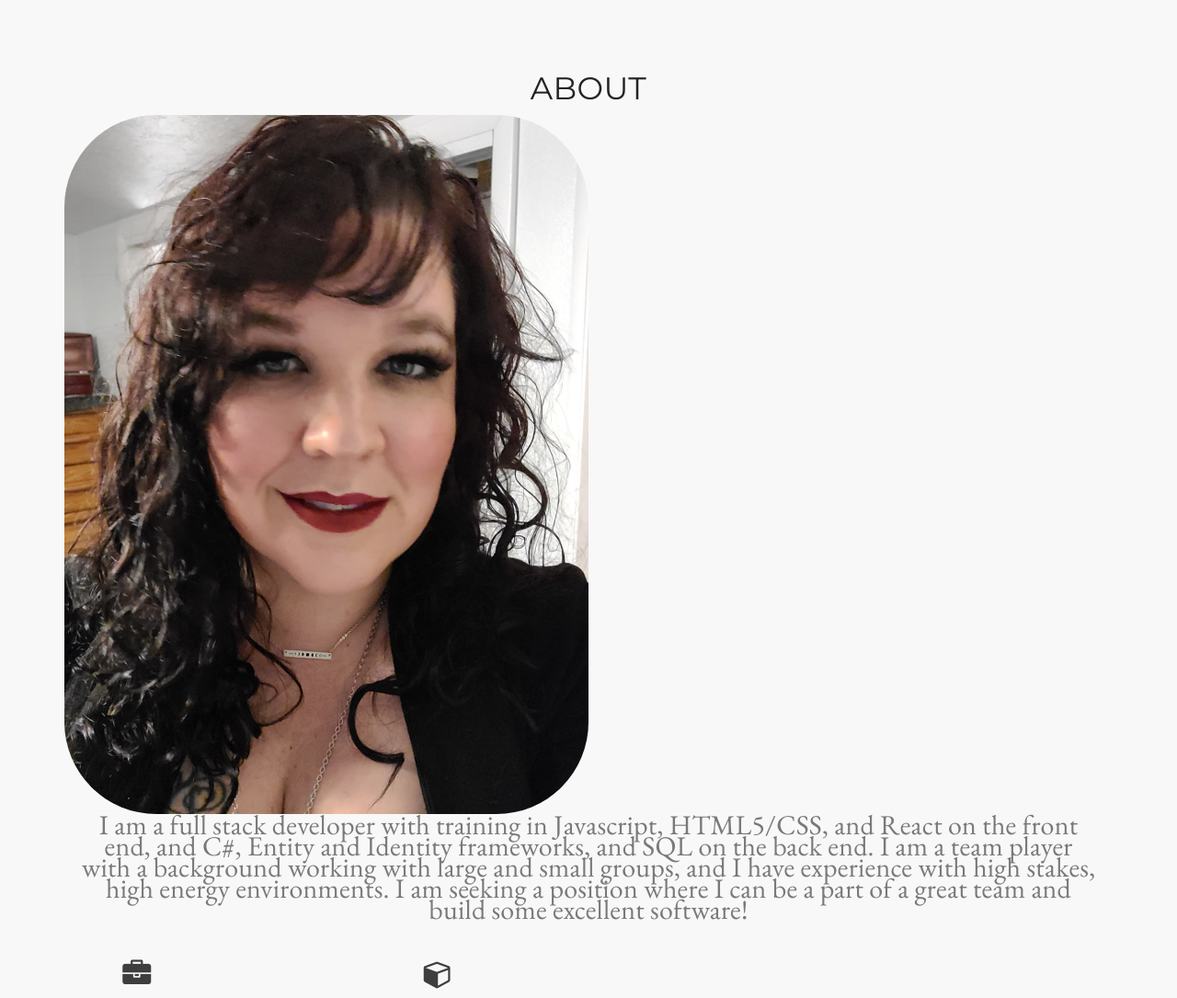
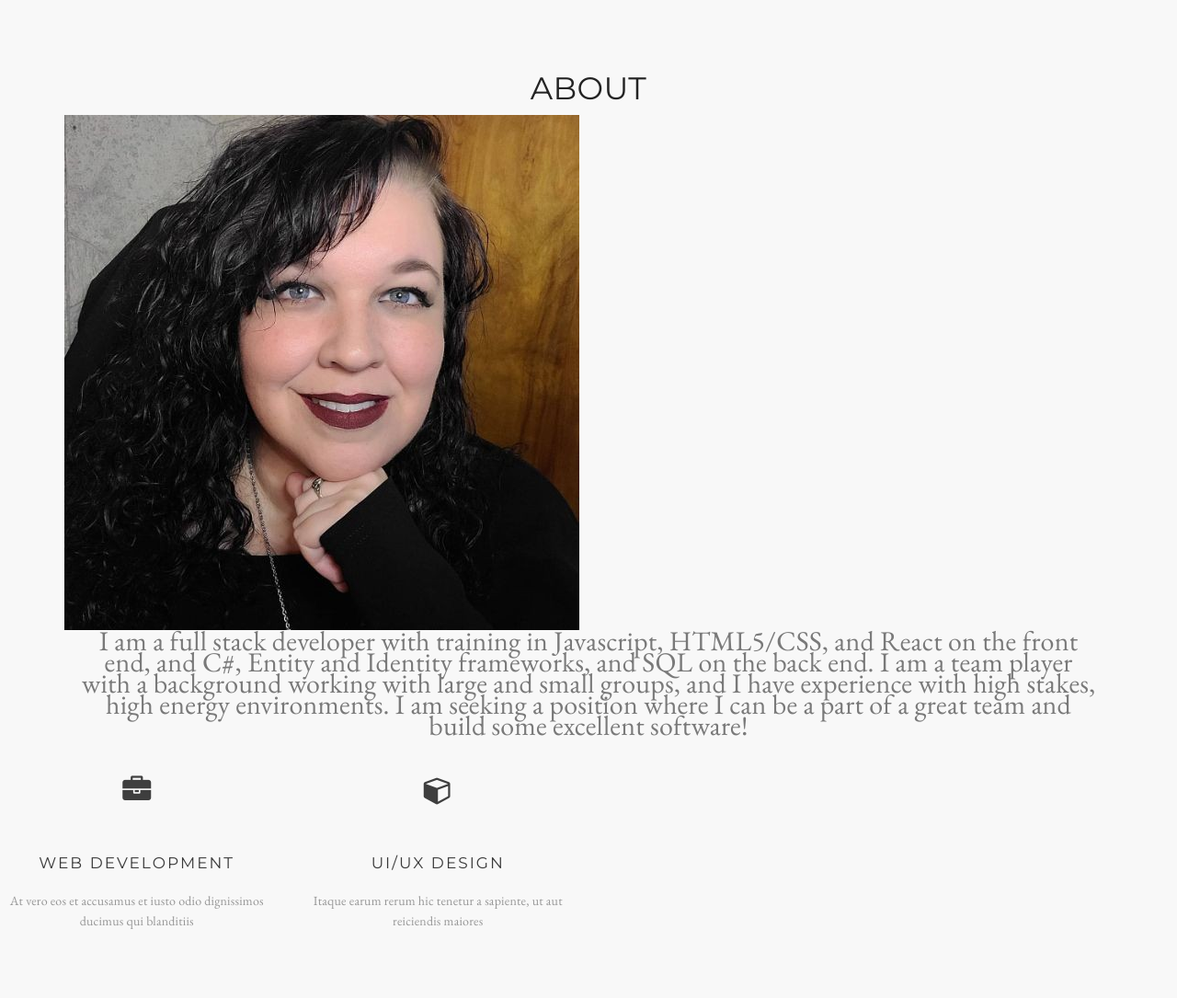
Before and after one commit to MeagMueller/meagmueller.github.io, a plain HTML site: page index.html in a window 1280 px wide. Shown: the part 920-2005 px from the top of the page at 92% size. Drawn offline with nearby package versions, Linux system fonts and the light colour scheme; a web font is replaced by a local one.

Commit message:
Still working

```diff
--- a/css/style.css
+++ b/css/style.css
@@ -246,13 +246,8 @@ header .intro-text .intro-heading {
 /*--------------------
 4.1. About
 --------------------*/
-.Meag {
-    border-radius: 100px;
-    max-width: 100%;
-    height: auto;
-    display: block;
-    margin-right: auto;
-    width: 50%;
+#Meag {
+    image-orientation: center center;
 
 }
 
--- a/index.html
+++ b/index.html
@@ -92,7 +92,7 @@
 					</div>
 				</div>
 				<div class="pictureCard">
-					<img class="Meag" src="./images/MeagImages/10-20 Meag Face.jpg" alt="Meag">
+					<img id="Meag" src="images/MeagImages/Meag Profesh.jpg" alt="Meag">
 					<div class="col-lg-12 text-center">
 						<p class="card-text">I am a full stack developer with training in Javascript, HTML5/CSS, and React on the front end, and C#, Entity and Identity frameworks, and SQL on the back end. I am a team player with a background working with large and small groups, and I have experience with high stakes, high energy environments. I am seeking a position where I can be a part of a great team and build some excellent software! </p>
 					</div>
```
Also changed, not shown: images/MeagImages/Meag Profesh.jpg (added).
